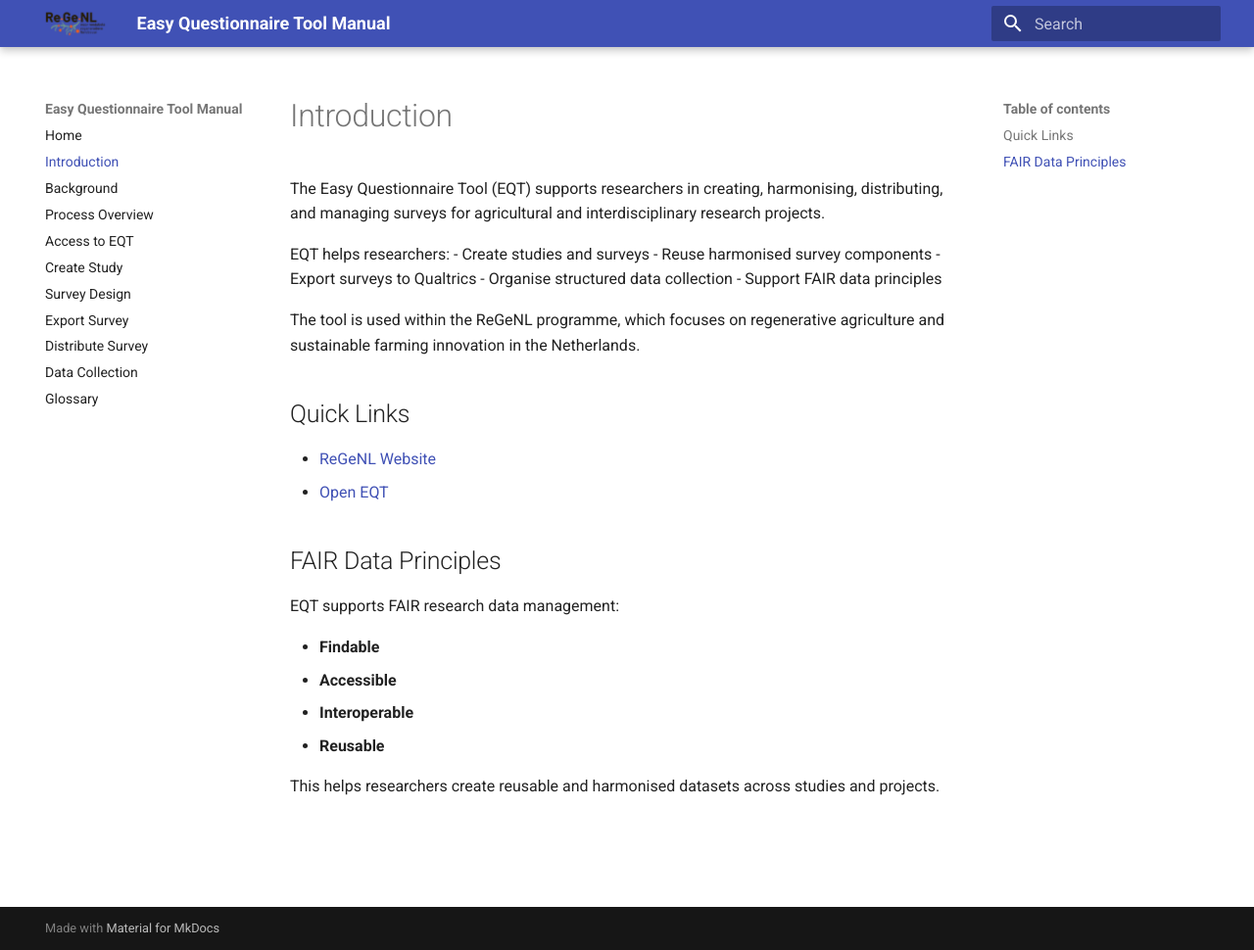
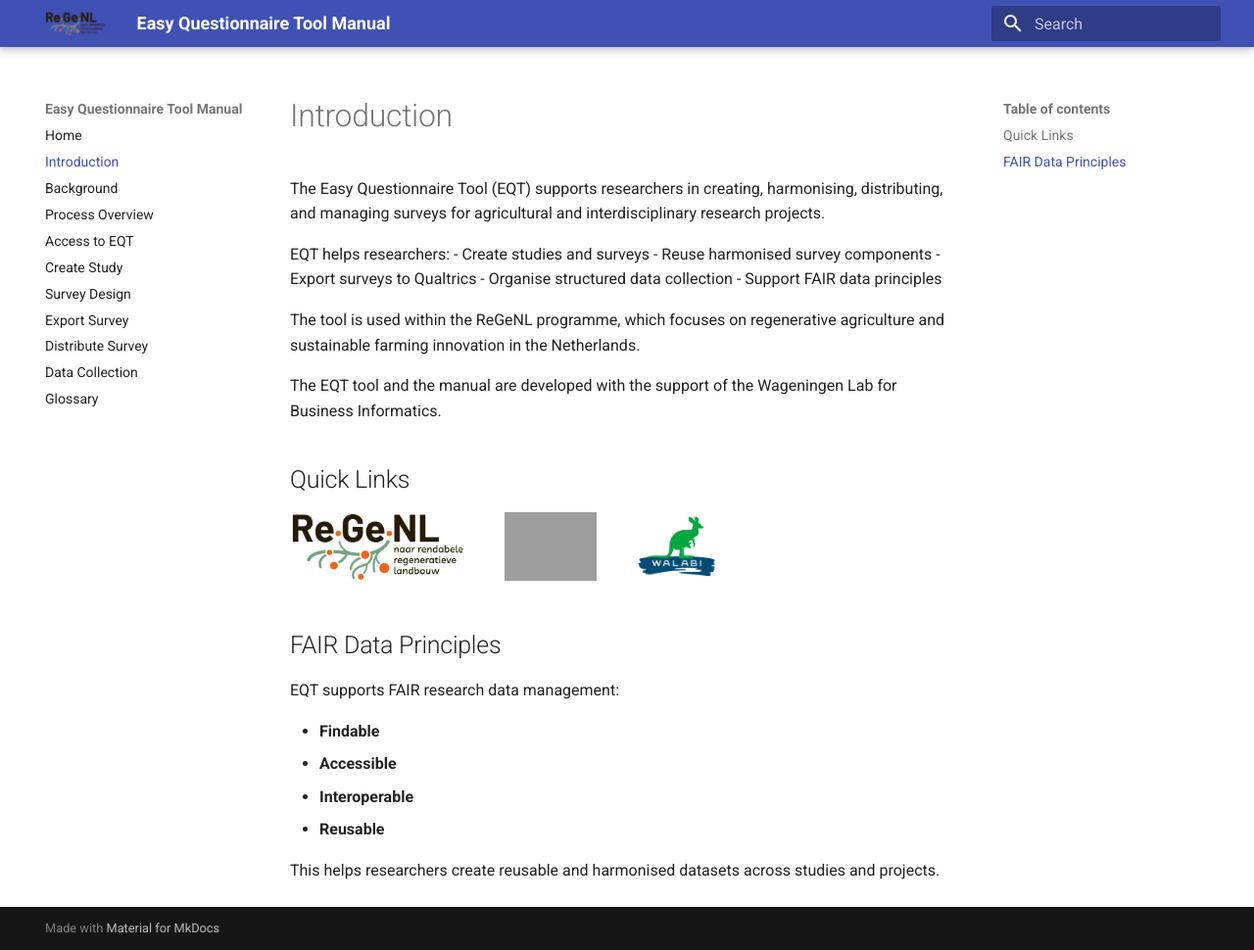
Before and after one commit to TeamWalabi/EQTManual, an MkDocs documentation site: the page built from docs/introduction.md, in a window 1280 px wide and 970 px high. Shown: the whole window at 98% size. Built offline with MkDocs 1.6.1 and Material for MkDocs 9.7.7, drawn with Linux system fonts in a browser that asks for light colours; grey boxes are pictures that could not be loaded.

Commit message:
Update documentation

```diff
--- a/docs/introduction.md
+++ b/docs/introduction.md
@@ -11,10 +11,28 @@
 
 The tool is used within the ReGeNL programme, which focuses on regenerative agriculture and sustainable farming innovation in the Netherlands.
 
+The EQT tool and the manual are developed with the support of the Wageningen Lab for Business Informatics.
+
 ## Quick Links
 
-- <a href="https://regenl.nl/" target="_blank" rel="noopener noreferrer">ReGeNL Website</a>
-- <a href="https://regenl.wser.wur.nl/auth/login/" target="_blank" rel="noopener noreferrer">Open EQT</a>
+<div style="display:flex; gap:40px; align-items:center; flex-wrap:wrap;">
+
+<a href="https://regenl.nl/" target="_blank" rel="noopener noreferrer">
+  <img src="assets/logo-ReGeNL-web.png" alt="ReGeNL"
+       style="height:70px;">
+</a>
+
+<a href="https://regenl.wser.wur.nl/auth/login/" target="_blank" rel="noopener noreferrer">
+  <img src="assets/EQTlogo.png" alt="EQT"
+       style="height:70px;">
+</a>
+
+<a href="https://walabi.eu/" target="_blank" rel="noopener noreferrer">
+  <img src="assets/walabi-logo-white.png" alt="Walabi"
+       style="height:70px;">
+</a>
+
+</div>
 
 ## FAIR Data Principles
 
--- a/mkdocs.yml
+++ b/mkdocs.yml
@@ -1,6 +1,6 @@
 site_name: Easy Questionnaire Tool Manual
 site_description: User manual for the Easy Questionnaire Tool
-site_url: https://rmrobbemond-dotcom.github.io/EQTManual/
+site_url: https://TeamWalabi.github.io/EQTManual/
 use_directory_urls: false
 
 theme:
```
Also changed, not shown: docs/index.md (+6 -6 lines), docs/assets/walabi-logo-white.png (added).
